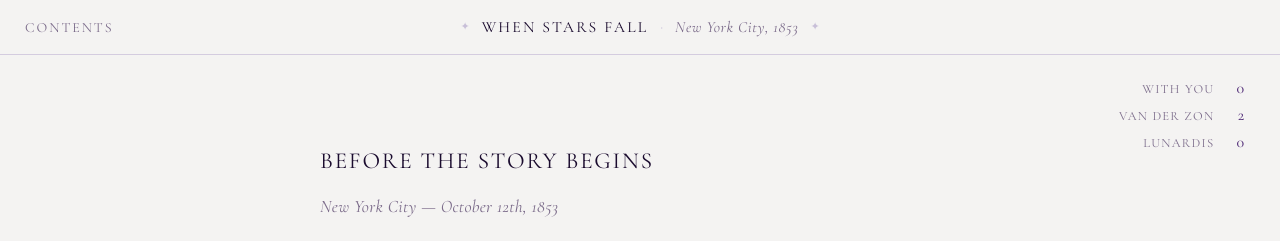
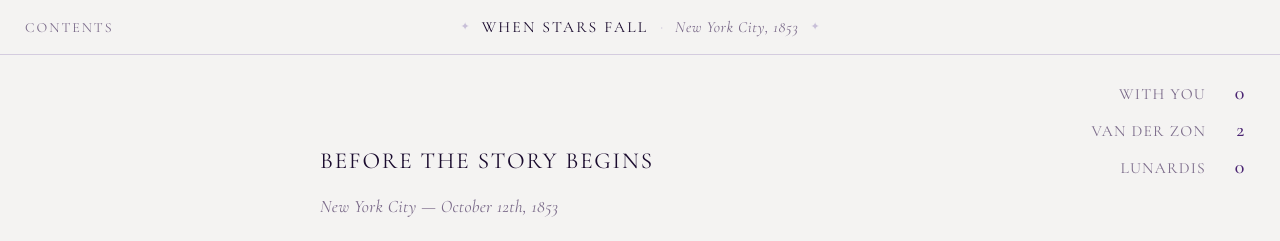
Before and after one commit to adchristiano/when-stars-fall, a plain HTML site: page wsf-game/index.html in a window 1280 px wide. Shown: the top 241 px of the page. Drawn offline with nearby package versions, Linux system fonts and the light colour scheme.

Commit message:
Update style.css — log + scoreboard fixes

```diff
--- a/wsf-game/style.css
+++ b/wsf-game/style.css
@@ -106,14 +106,14 @@ body {
   display: flex;
   align-items: baseline;
   justify-content: flex-end;
-  gap: 0.65rem;
-  line-height: 1.7;
+  gap: 0.75rem;
+  line-height: 1.85;
 }
 
 .score-label {
   font-family: var(--font);
-  font-size: 0.63rem;
-  letter-spacing: 0.1em;
+  font-size: 0.78rem;
+  letter-spacing: 0.08em;
   text-transform: uppercase;
   color: var(--text-muted);
   transition: color 0.2s ease;
@@ -121,10 +121,11 @@ body {
 
 .score-num {
   font-family: var(--font);
-  font-size: 0.8rem;
-  letter-spacing: 0.05em;
+  font-size: 1rem;
+  font-weight: 500;
+  letter-spacing: 0.04em;
   color: var(--purple-mid);
-  min-width: 1.1em;
+  min-width: 1.2em;
   text-align: right;
   transition: color 0.2s ease;
 }
```
